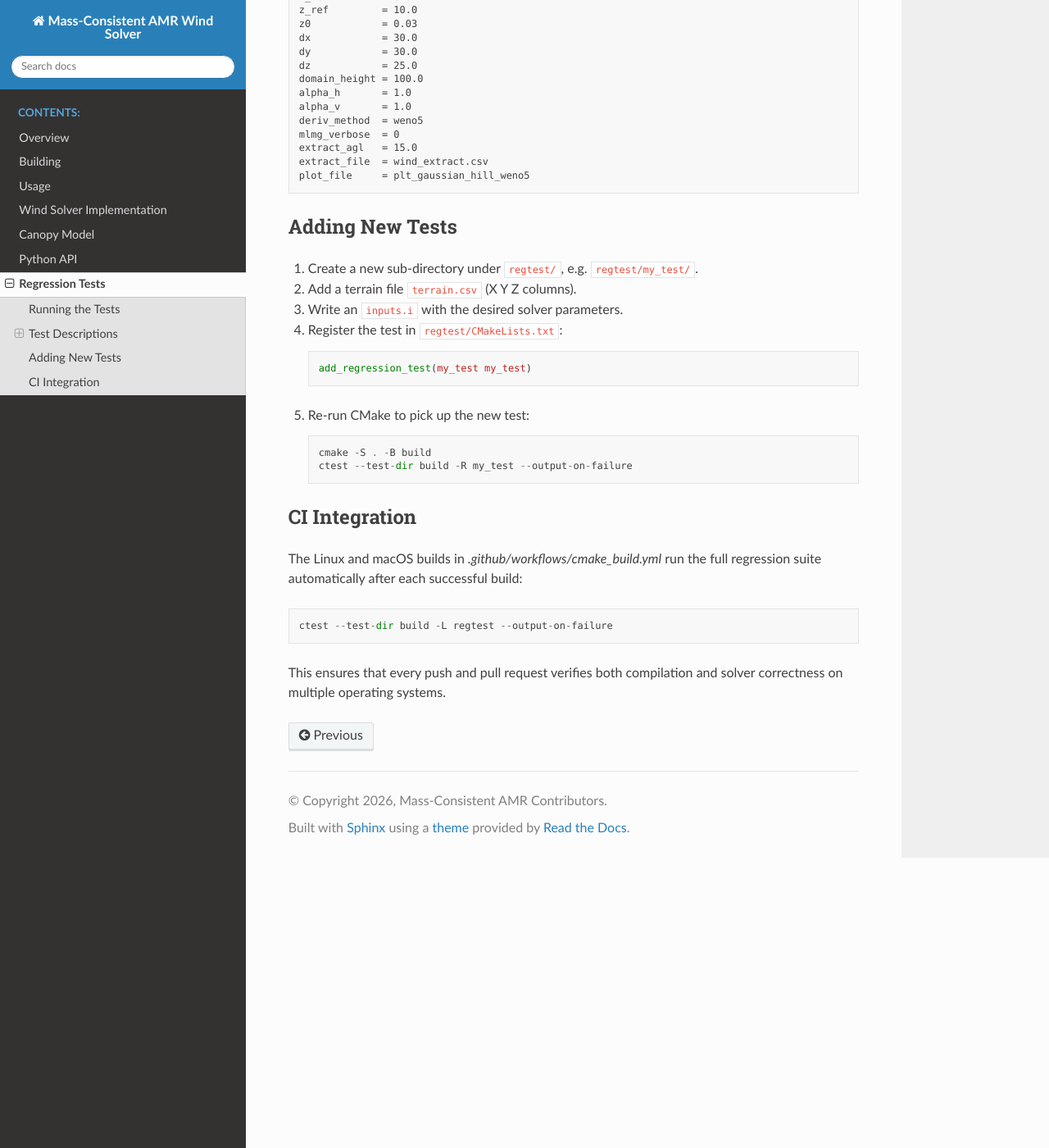
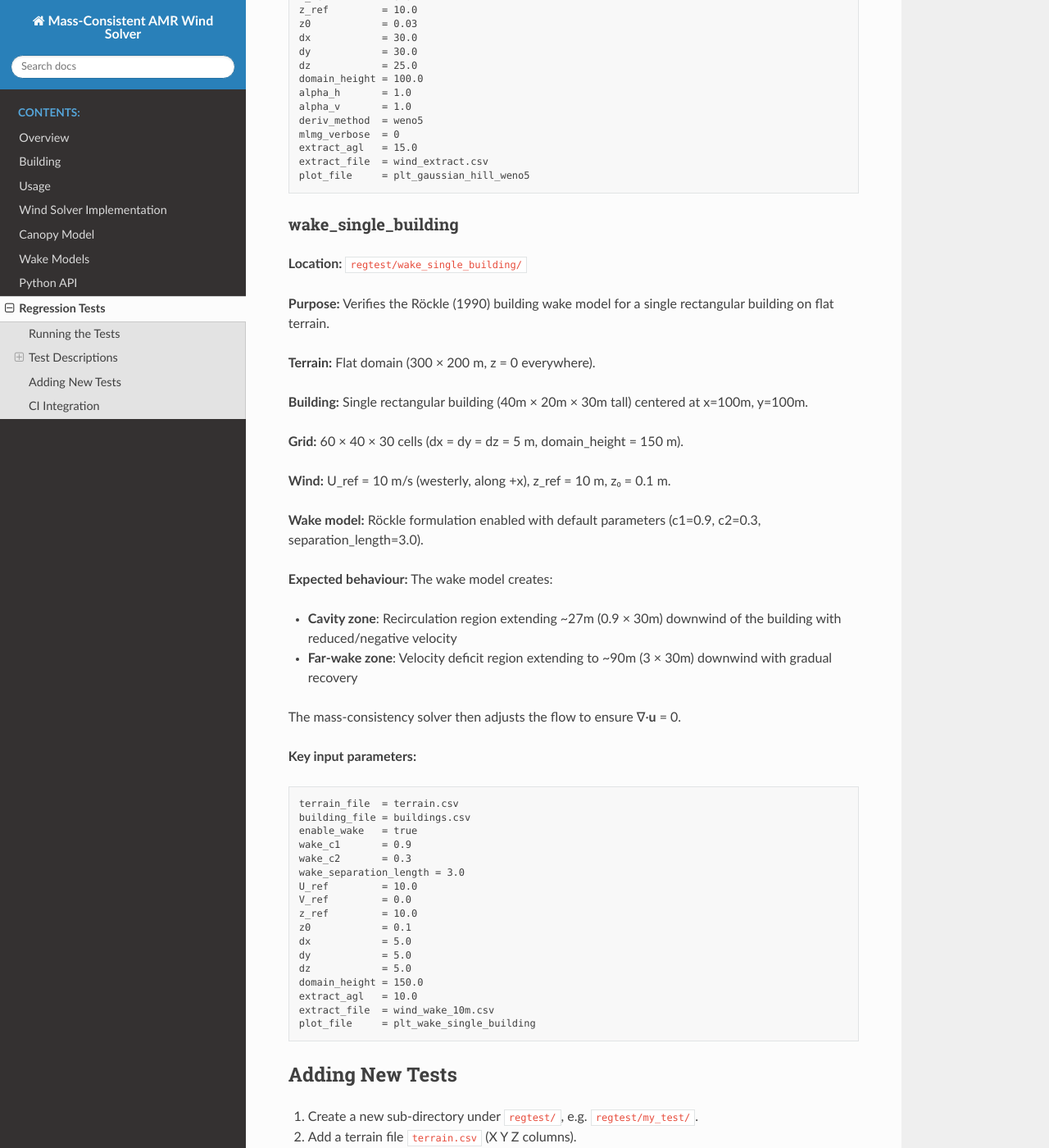
Before and after one commit to hgopalan/massconsistent_amr, a Sphinx documentation site: the page built from docs/regtests.rst, in a window 1280 px wide and 1400 px high, scrolled down 2735 px. Shown: the whole window at 82% size. Built offline with Sphinx 7.4.7 and the Read the Docs theme 3.1.0, drawn with Linux system fonts in a browser that asks for light colours.

Commit message:
Add wake model documentation

```diff
--- a/docs/index.rst
+++ b/docs/index.rst
@@ -16,6 +16,7 @@ terrain-following, mass-consistent 3-D wind diagnostic tool built on
    usage
    wind_solver
    canopy
+   wake
    python_api
    regtests
 
--- a/docs/regtests.rst
+++ b/docs/regtests.rst
@@ -141,6 +141,57 @@ produces physically consistent results.
     extract_file  = wind_extract.csv
     plot_file     = plt_gaussian_hill_weno5
 
+wake_single_building
+^^^^^^^^^^^^^^^^^^^^
+
+**Location:** ``regtest/wake_single_building/``
+
+**Purpose:** Verifies the Röckle (1990) building wake model for a single rectangular
+building on flat terrain.
+
+**Terrain:** Flat domain (300 × 200 m, z = 0 everywhere).
+
+**Building:** Single rectangular building (40m × 20m × 30m tall) centered at
+x=100m, y=100m.
+
+**Grid:** 60 × 40 × 30 cells (dx = dy = dz = 5 m, domain_height = 150 m).
+
+**Wind:** U_ref = 10 m/s (westerly, along +x), z_ref = 10 m, z₀ = 0.1 m.
+
+**Wake model:** Röckle formulation enabled with default parameters
+(c1=0.9, c2=0.3, separation_length=3.0).
+
+**Expected behaviour:** The wake model creates:
+
+* **Cavity zone**: Recirculation region extending ~27m (0.9 × 30m) downwind of
+  the building with reduced/negative velocity
+* **Far-wake zone**: Velocity deficit region extending to ~90m (3 × 30m) downwind
+  with gradual recovery
+
+The mass-consistency solver then adjusts the flow to ensure ∇·\ **u** = 0.
+
+**Key input parameters:**
+
+.. code-block:: text
+
+    terrain_file  = terrain.csv
+    building_file = buildings.csv
+    enable_wake   = true
+    wake_c1       = 0.9
+    wake_c2       = 0.3
+    wake_separation_length = 3.0
+    U_ref         = 10.0
+    V_ref         = 0.0
+    z_ref         = 10.0
+    z0            = 0.1
+    dx            = 5.0
+    dy            = 5.0
+    dz            = 5.0
+    domain_height = 150.0
+    extract_agl   = 10.0
+    extract_file  = wind_wake_10m.csv
+    plot_file     = plt_wake_single_building
+
 Adding New Tests
 ----------------
 
```
Also changed, not shown: docs/usage.rst (+15 -0 lines), docs/wake.rst (added, +198 -0 lines).
